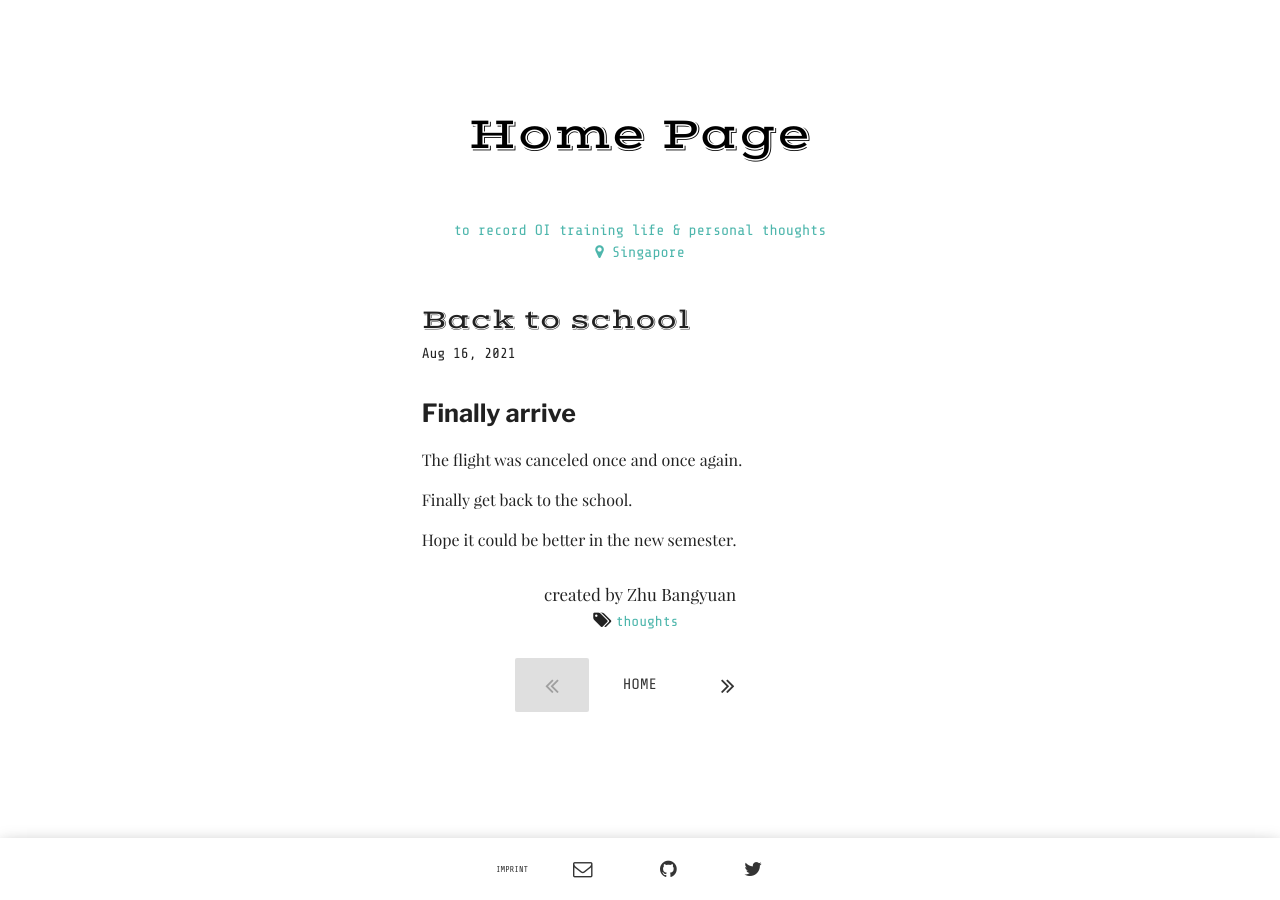
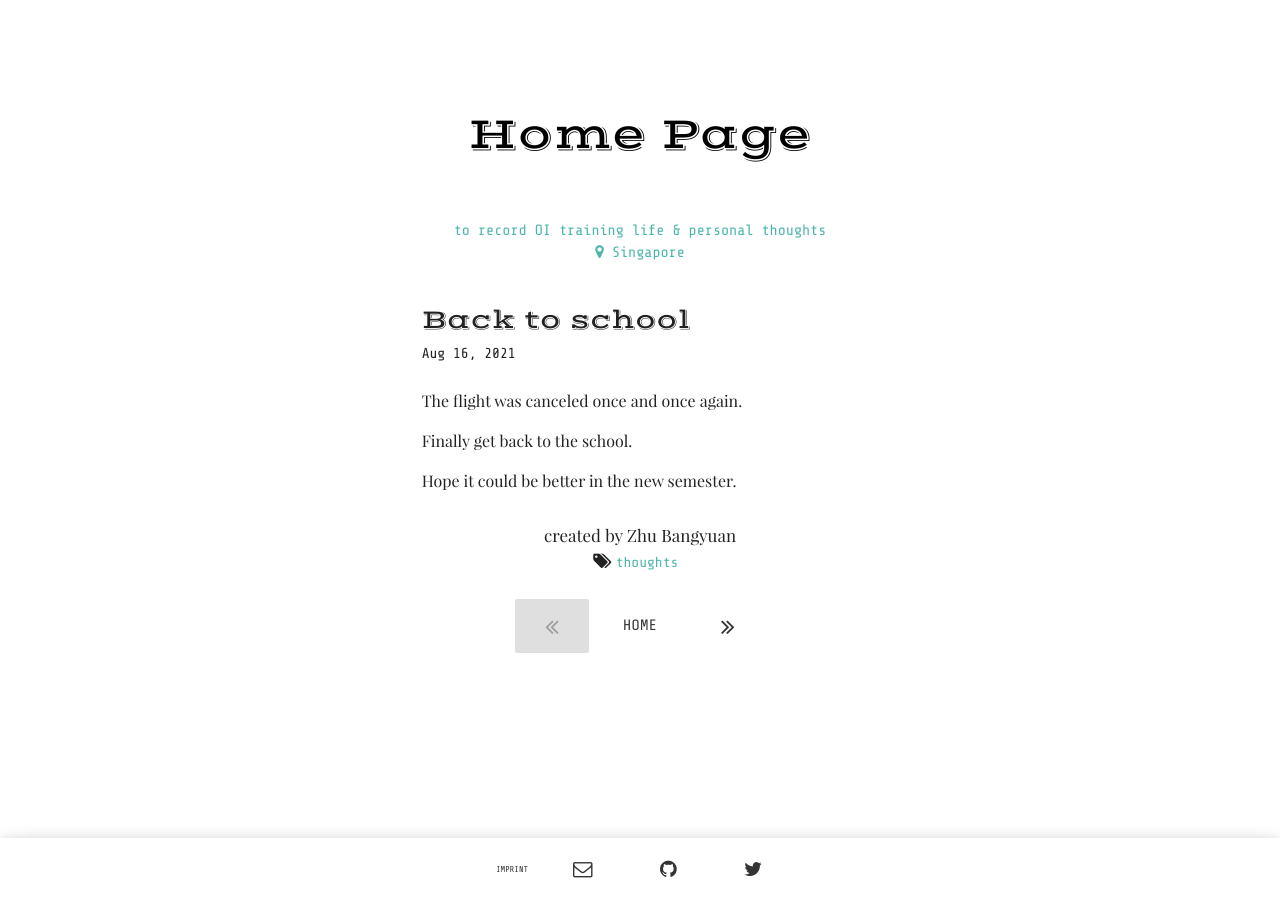
Before and after one commit to bangyuanzhu/bangyuanzhu.github.io, a Jekyll site: the page built from _posts/2021-08-17-back_to_school.md, in a window 1280 px wide. Built offline with Jekyll 4.4.1, drawn with Linux system fonts in a browser that asks for light colours; some web fonts are replaced.

Commit message:
Update 2021-08-17-back_to_school.md

```diff
--- a/_posts/2021-08-17-back_to_school.md
+++ b/_posts/2021-08-17-back_to_school.md
@@ -6,8 +6,6 @@ tags: ['thoughts']
 author: "Zhu Bangyuan"
 ---
 
-# Finally arrive
-
 The flight was canceled once and once again. <br>
 
 Finally get back to the school. <br>
```
